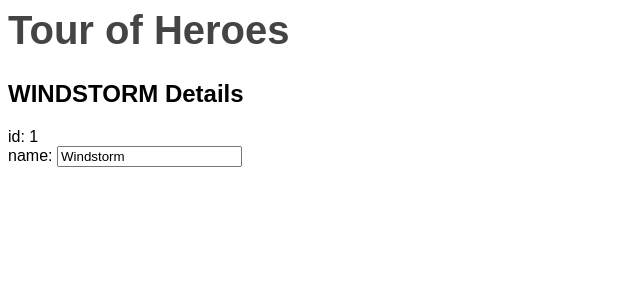
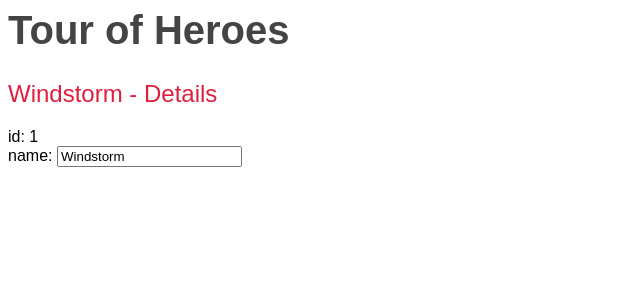
Before and after one commit to geztsangaris/angular-tour-of-heroes, an Angular app: page / in a window 1280 px wide. Shown: the top 300 px of the page, without its empty margins (0-640 px from the left). Built offline with nearby package versions, Linux system fonts and the light colour scheme.

Commit message:
2 files modified, 1 added, 1 deleted

```diff
--- a/src/app/Hero.ts
+++ b/src/app/hero.ts
@@ -1,4 +1,4 @@
-export class Hero {
+export class hero {
   id: number;
   name:string;
 }
--- a/src/app/heroes/heroes.component.css
+++ b/src/app/heroes/heroes.component.css
@@ -0,0 +1,5 @@
+h2, h3 {
+ color:rgb(224, 30, 62);
+ font-family: Arial, Helvetica, sans-serif;
+ font-weight: lighter;
+}
--- a/src/app/heroes/heroes.component.html
+++ b/src/app/heroes/heroes.component.html
@@ -1,4 +1,4 @@
-<h2>{{hero.name | uppercase}} Details</h2>
+<h2>{{hero.name }} - Details</h2>
 <div><span>id: </span>{{hero.id}}</div>
 <div>
   <label>name:
```
